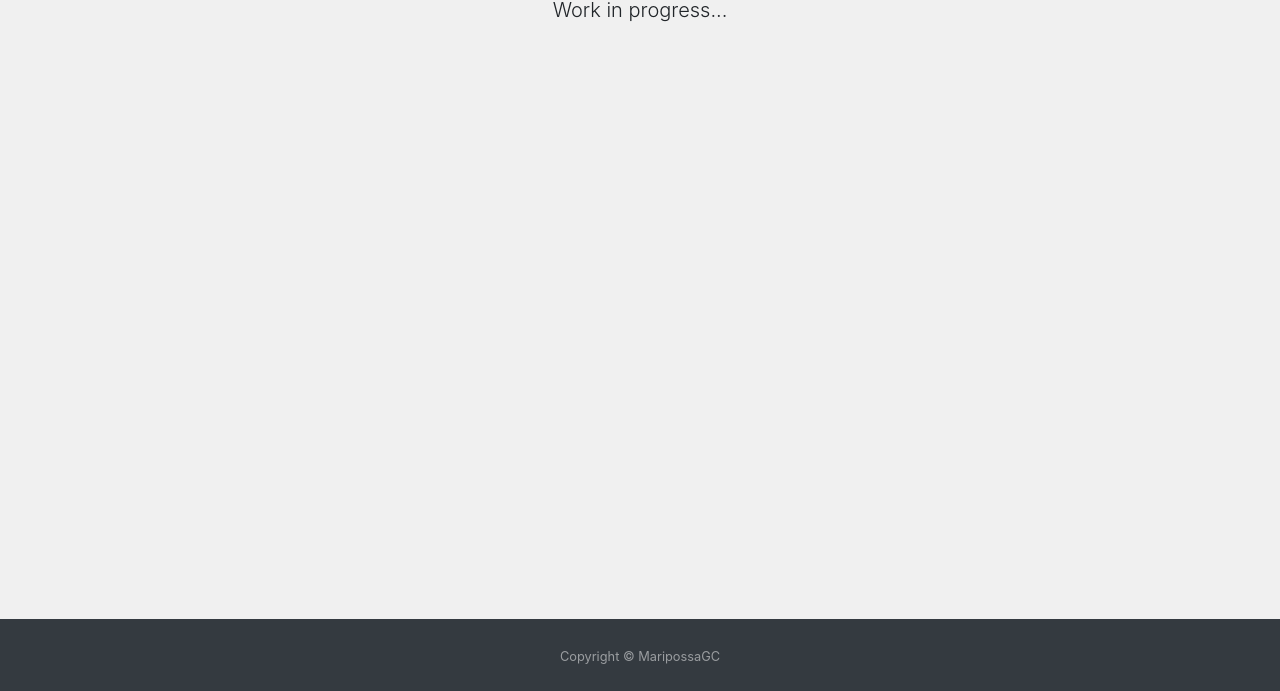
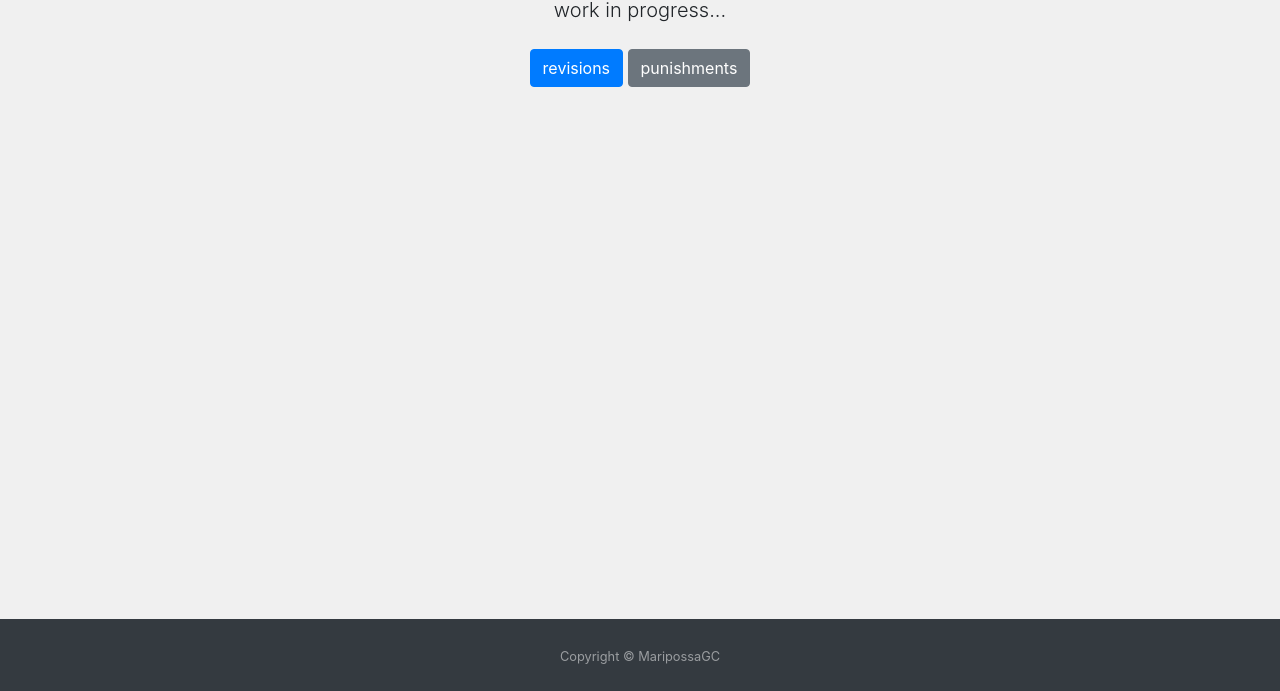
Before and after one commit to vYuri/MaripossaGC.github.io, a plain HTML site: page index.html in a window 1280 px wide. Shown: the part 109-800 px from the top of the page. Drawn offline with nearby package versions, Linux system fonts and the light colour scheme.

Commit message:
added buttons

```diff
--- a/index.html
+++ b/index.html
@@ -23,7 +23,11 @@
       <div class="row justify-content-center">
         <div class="col-md-7">
           <h1 class="ine">maripossagc</h1>
-          <p class="lead text-gray-50">Work in progress...</p>
+          <p class="lead text-gray-50">work in progress...</p>
+		    <p>
+            <a href="/revisions" class="btn btn-primary my-2">revisions</a>
+            <a href="#" class="btn btn-secondary my-2">punishments</a>
+        </p>
         </div>
       </div>
     </div>
```
